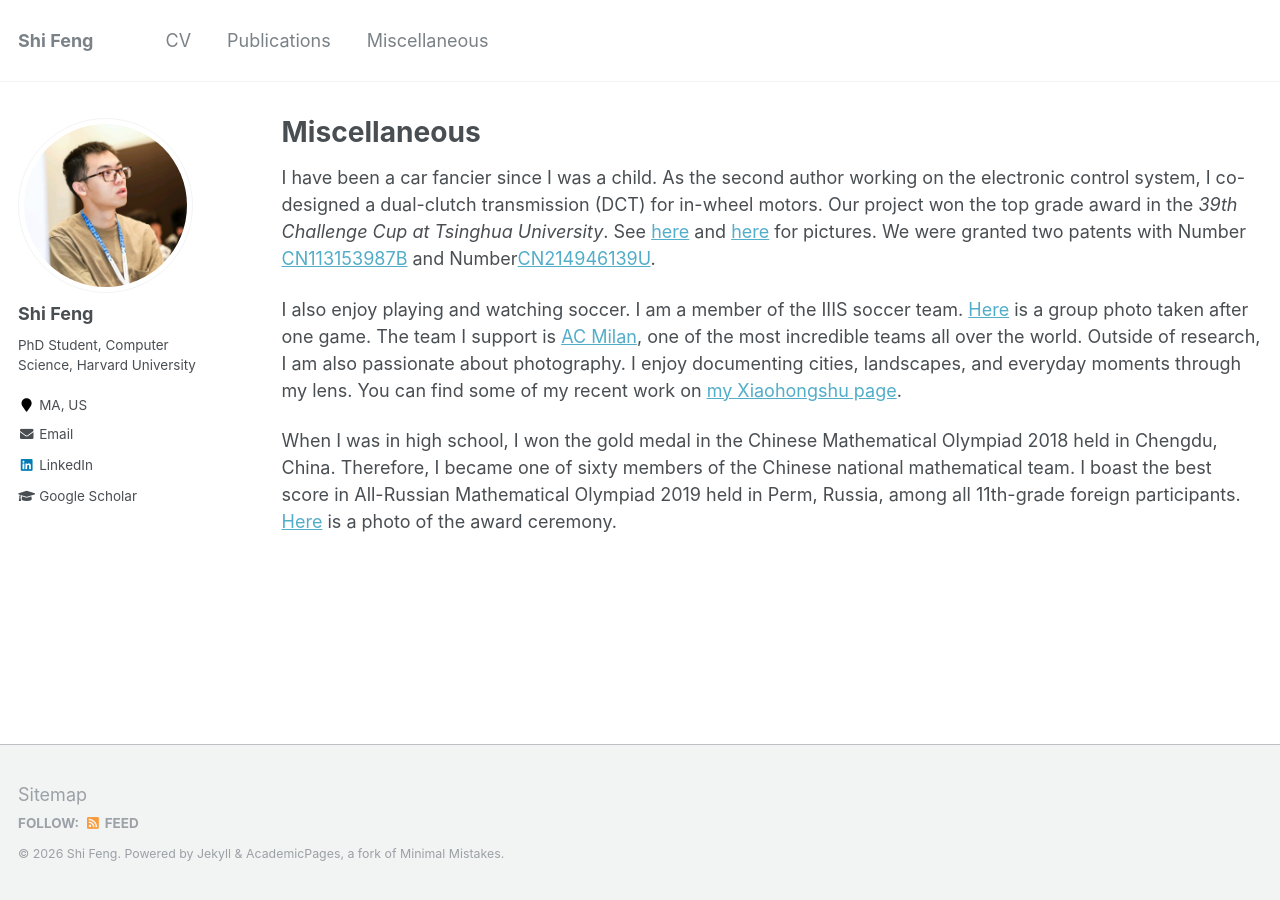
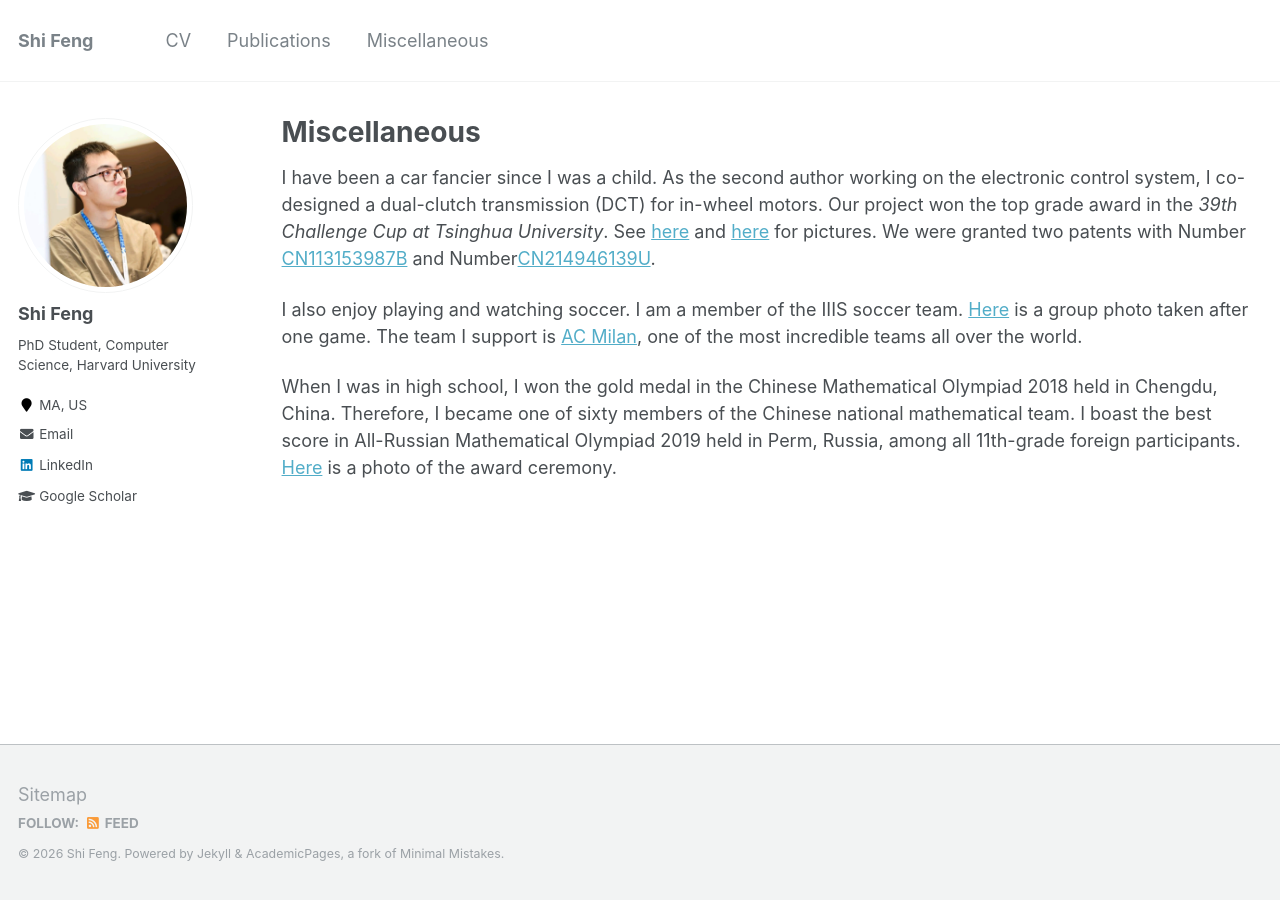
Before and after one commit to fengtony686/fengshi.link, a Jekyll site: the page built from _pages/misc.md, in a window 1280 px wide. Built offline with Jekyll 4.4.1, drawn with Linux system fonts in a browser that asks for light colours.

Commit message:
Edit misc.md to remove photography mention
Removed a sentence about photography from the misc page.

```diff
--- a/_pages/misc.md
+++ b/_pages/misc.md
@@ -8,6 +8,6 @@ author_profile: true
 I have been a car fancier since I was a child. As the second author working on the electronic control system, I co-designed a dual-clutch transmission (DCT) for
 in-wheel motors. Our project won the top grade award in the *39th Challenge Cup at Tsinghua University*. See [here](/files/challenge_cup1_2x.jpg) and [here](/files/challenge_cup2_4x.jpg) for pictures. We were granted two patents with Number [CN113153987B](https://patents.google.com/patent/CN113153987B/en) and Number[CN214946139U](https://patents.google.com/patent/CN214946139U/en).
 
-I also enjoy playing and watching soccer. I am a member of the IIIS soccer team. [Here](/files/soccer.jpg) is a group photo taken after one game. The team I support is [AC Milan](https://www.acmilan.com/en), one of the most incredible teams all over the world. Outside of research, I am also passionate about photography. I enjoy documenting cities, landscapes, and everyday moments through my lens. You can find some of my recent work on [my Xiaohongshu page](https://www.xiaohongshu.com/user/profile/6339c4e600000000180291b2).
+I also enjoy playing and watching soccer. I am a member of the IIIS soccer team. [Here](/files/soccer.jpg) is a group photo taken after one game. The team I support is [AC Milan](https://www.acmilan.com/en), one of the most incredible teams all over the world.
 
 When I was in high school, I won the gold medal in the Chinese Mathematical Olympiad 2018 held in Chengdu, China. Therefore, I became one of sixty members of the Chinese national mathematical team. I boast the best score in All-Russian Mathematical Olympiad 2019 held in Perm, Russia, among all 11th-grade foreign participants. [Here](/files/perm_8x.jpeg) is a photo of the award ceremony.
```
